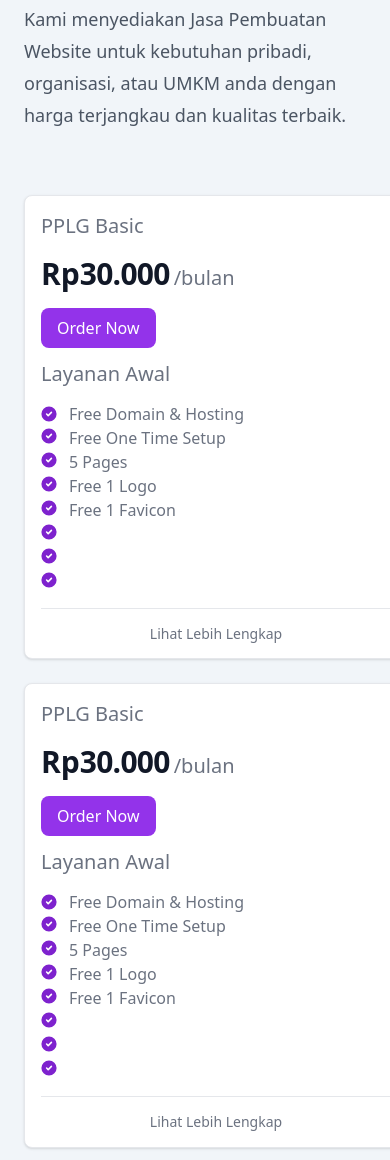
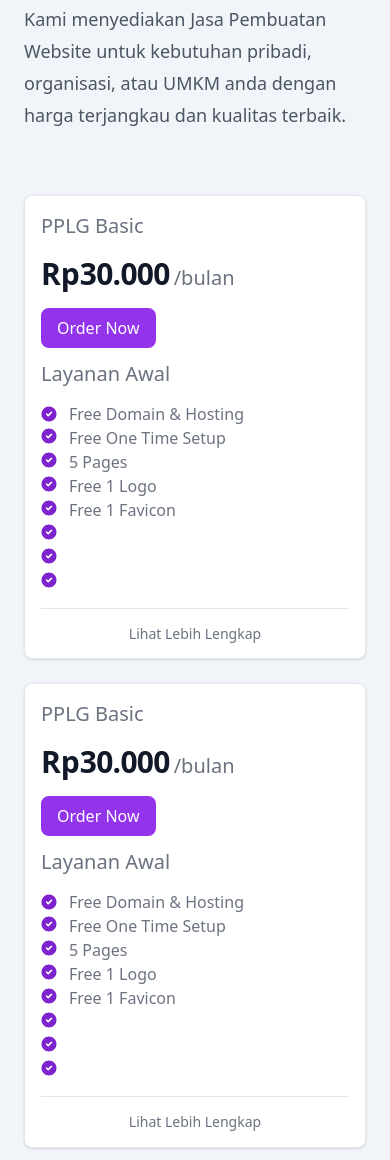
Before and after one commit to pengembanganperangkatlunakgim5/pengembanganperangkatlunakgim5.github.io, a plain HTML site: page services.html in a window 390 px wide. Shown: the part 1120-2280 px from the top of the page. Drawn offline with nearby package versions, Linux system fonts and the light colour scheme.

Commit message:
menyesuaikan bentuk card

```diff
--- a/services.html
+++ b/services.html
@@ -127,7 +127,7 @@
         </div>
         <div class="mx-auto mt-16 max-w-2xl sm:mt-20 lg:mx-0 lg:flex lg:justify-center lg:max-w-none">
           <div class="grid grid-cols-1 gap-6 sm:grid-cols-3">
-            <div class="card w-96 max-w-sm p-4 bg-white border border-gray-200 rounded-lg shadow sm:p-8 dark:bg-gray-800 dark:border-gray-700 transition-all duration-300 hover:ring-4 hover:ring-purple-700">
+            <div class="card w-full max-w-sm p-4 bg-white border border-gray-200 rounded-lg shadow sm:p-8 dark:bg-gray-800 dark:border-gray-700 transition-all duration-300 hover:ring-4 hover:ring-purple-700 lg:w-96">
               <h5 class="mb-4 text-xl font-medium text-gray-500 dark:text-white">PPLG Basic</h5>
               <div class="flex items-baseline text-gray-900 dark:text-white mb-4">
                 <span class="text-3xl font-semibold">Rp</span>
@@ -278,7 +278,7 @@
               <hr class="my-4" />
               <span class="toggle-button cursor-pointer text-sm font-normal leading-tight text-gray-500 dark:text-purple-600 justify-center flex text-center hover:underline" onclick="toggleCard()">Lihat Lebih Lengkap</span>
             </div>
-            <div class="card w-96 max-w-sm p-4 bg-white border border-gray-200 rounded-lg shadow sm:p-8 dark:bg-gray-800 dark:border-gray-700 transition-all duration-300 hover:ring-4 hover:ring-purple-700">
+            <div class="card w-full max-w-sm p-4 bg-white border border-gray-200 rounded-lg shadow sm:p-8 dark:bg-gray-800 dark:border-gray-700 transition-all duration-300 hover:ring-4 hover:ring-purple-700 lg:w-96">
               <h5 class="mb-4 text-xl font-medium text-gray-500 dark:text-white">PPLG Basic</h5>
               <div class="flex items-baseline text-gray-900 dark:text-white mb-4">
                 <span class="text-3xl font-semibold">Rp</span>
@@ -429,7 +429,7 @@
               <hr class="my-4" />
               <span class="toggle-button cursor-pointer text-sm font-normal leading-tight text-gray-500 dark:text-purple-600 justify-center flex text-center hover:underline" onclick="toggleCard()">Lihat Lebih Lengkap</span>
             </div>
-            <div class="card w-96 max-w-sm p-4 bg-white border border-gray-200 rounded-lg shadow sm:p-8 dark:bg-gray-800 dark:border-gray-700 transition-all duration-300 hover:ring-4 hover:ring-purple-700">
+            <div class="card w-full max-w-sm p-4 bg-white border border-gray-200 rounded-lg shadow sm:p-8 dark:bg-gray-800 dark:border-gray-700 transition-all duration-300 hover:ring-4 hover:ring-purple-700 lg:w-96">
               <h5 class="mb-4 text-xl font-medium text-gray-500 dark:text-white">PPLG Basic</h5>
               <div class="flex items-baseline text-gray-900 dark:text-white mb-4">
                 <span class="text-3xl font-semibold">Rp</span>
```
